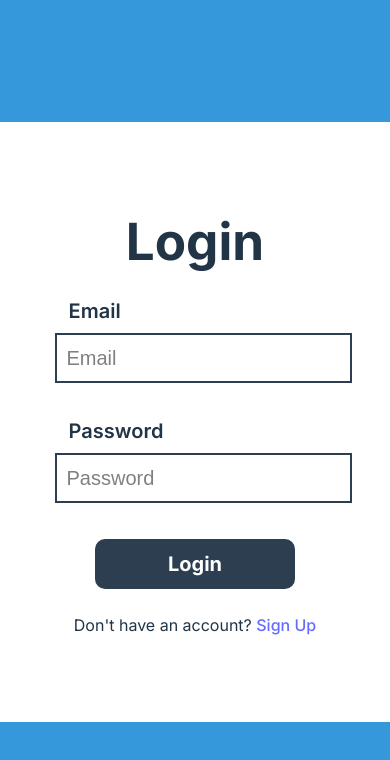
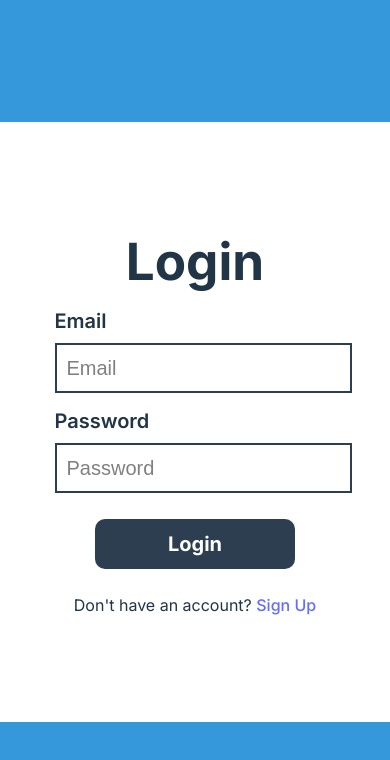
Before and after one commit to Hussein-Abdallah0/CareerForgeAI, a React (Vite) app in the folder frontend/: page / in a window 390 px wide. Shown: the top 760 px of the page. Built offline with nearby package versions, Linux system fonts and the light colour scheme.

Commit message:
Fixed responsiveness in the input component

```diff
--- a/frontend/src/components/Input/styles.css
+++ b/frontend/src/components/Input/styles.css
@@ -35,12 +35,13 @@
 @media (max-width: 576px) {
   .input-div {
     width: 100%;
+    margin: 0;
   }
   .input-div > input {
     width: 100%;
   }
 
-  .input-div label {
+  /* .input-div label {
     margin-left: 5%;
-  }
+  } */
 }
```
